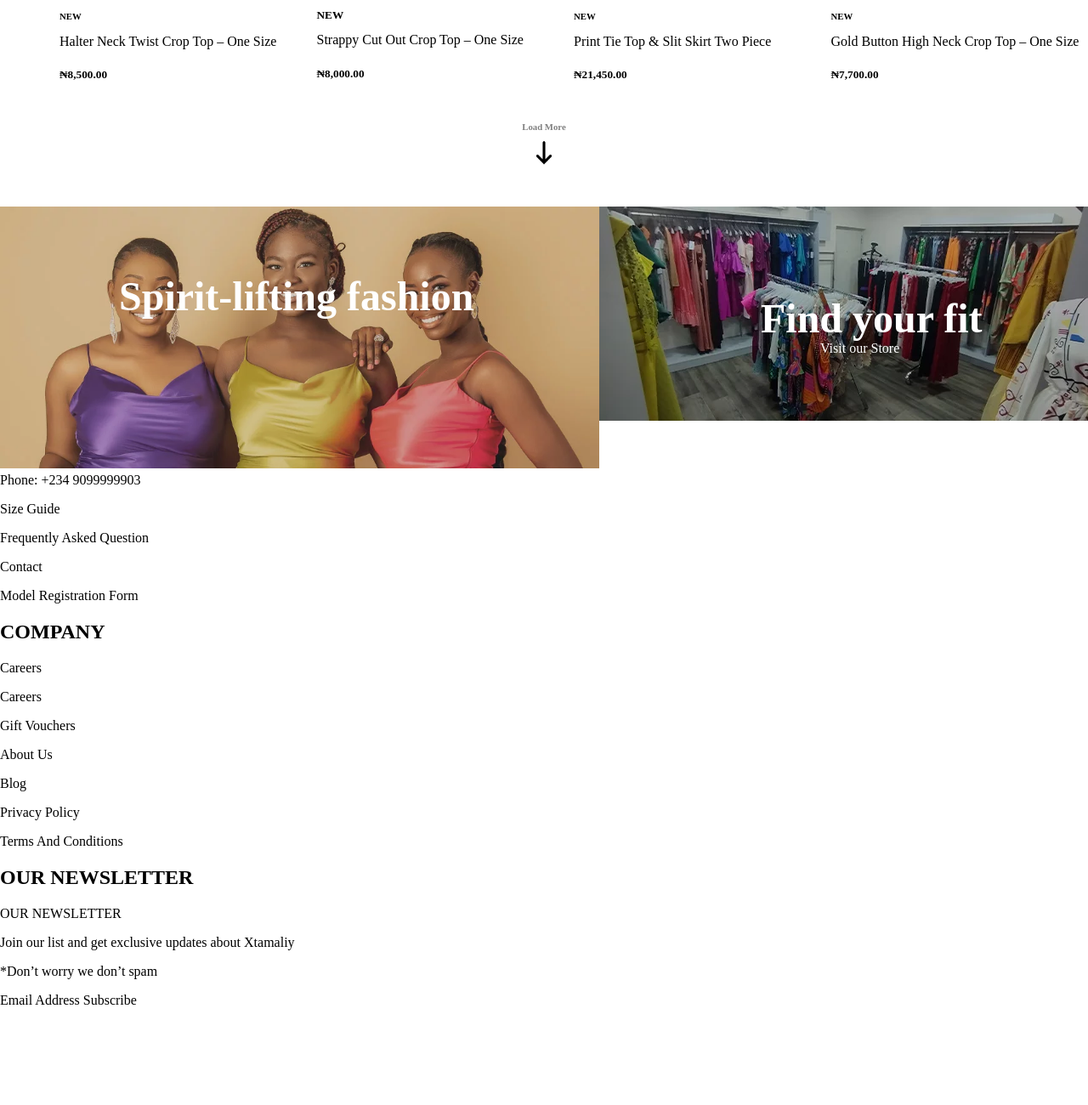
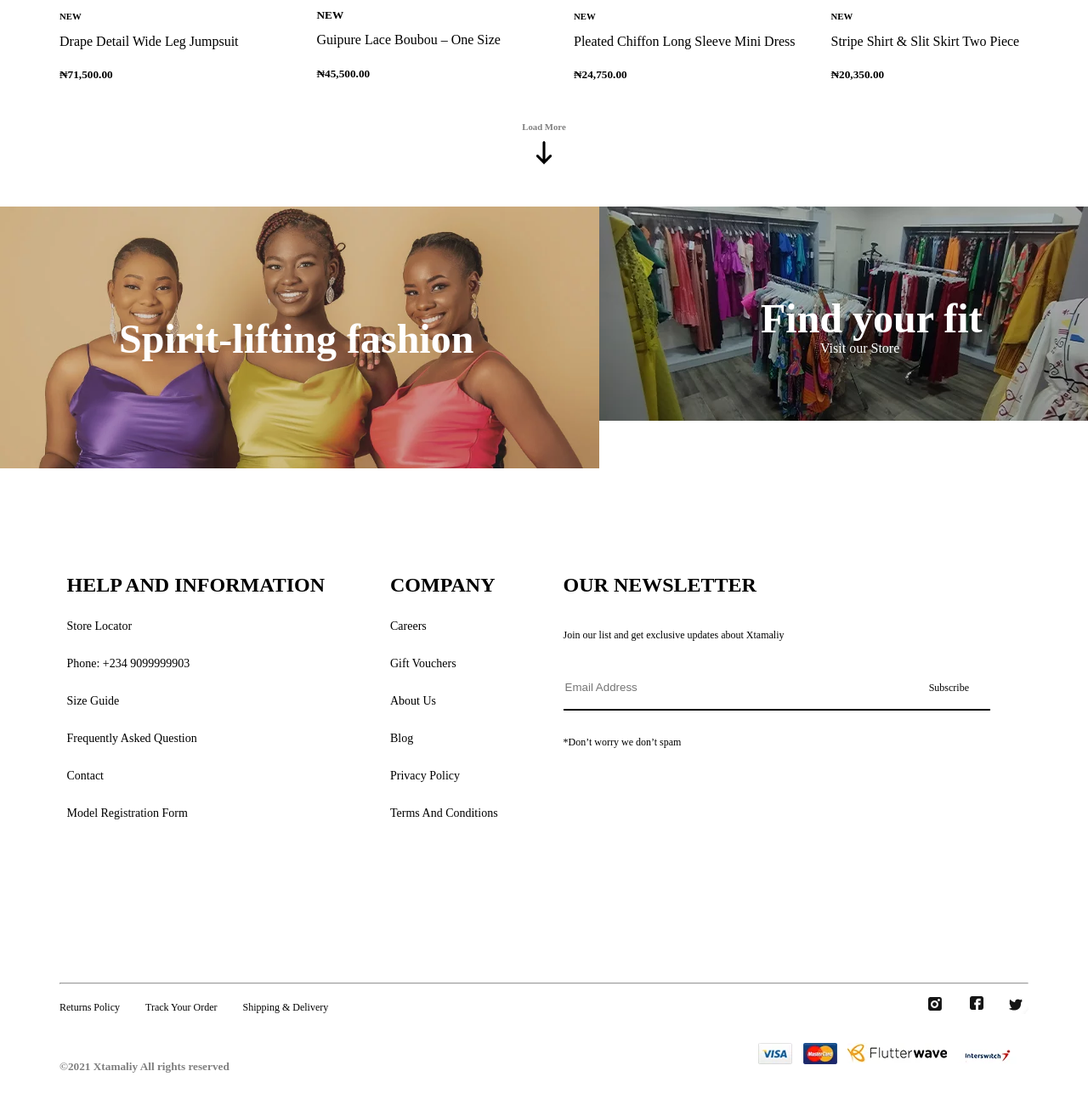
Before and after one commit to Angelicabassey/women-store, a plain HTML site: page index.html in a window 1280 px wide. Shown: the part 2479-3779 px from the top of the page at 85% size. Drawn offline with Linux system fonts and the light colour scheme.

Commit message:
womenstore site

```diff
--- a/index.html
+++ b/index.html
@@ -158,54 +158,54 @@
    <section class="crop-top-sec">
     <div class="crop-top-row">
       <div>
-        <img src="./images/halter neck.webp" class="crop-img1" alt="">
+        <img src="./images/cowl neck.webp" class="crop-img1" alt="">
         <div class="crop-price">
           <h6>NEW</h6>
           <div class="crop-price-content">
 
-          <p>Halter Neck Twist Crop Top – One Size</p>
-          <h5> ₦8,500.00 </h5>
+          <p>Cowl Neck Top & Frill Skirt Two Piece</p>
+          <h5> ₦71,500.00 </h5>
           </div>
         </div>
       </div>
       <div>
-        <img src="./images/gold neck crop top.webp" class="crop-img4" alt="">
+        <img src="./images/puff sleeve.webp" class="crop-img4" alt="">
 
         <!-- <img src="./images/crop-black.jpeg" class="crop-img2" alt=""> -->
         <div class="crop-price">
           <h5>NEW</h5>
 <!--  -->
           <div class="crop-price-content">
-            <p>Strappy Cut Out Crop Top – One Size</p>
-            <h5> ₦8,000.00</h5>
+            <p>Puff Sleeve Asymmetric Tiered Dress</p>
+            <h5> ₦36,650.00</h5>
 
           </div>
           <!--  -->
         </div>
       </div>
       <div >
-        <img src="./images/halter neck.webp" class="crop-img1" alt="">
+        <img src="./images/jean.webp" class="crop-img1" alt="">
 
         <!-- <img src="./images/red-crop-top.jpeg" class="crop-img3" alt=""> -->
         <div class="crop-price">
           <h6>NEW</h6>
                 <!--  -->
            <div  class="crop-price-content">
-            <p>Print Tie Top & Slit Skirt Two Piece </p>
-            <h5> ₦21,450.00</h5>
+            <p>Embroidery and Fringe 3 Quarter Jeans </p>
+            <h5> ₦91,250.00</h5>
           </div>
            </div>
                 <!--  -->
       </div>
       <div >
 
-        <img src="./images/gold neck crop top.webp" class="crop-img4" alt="">
+        <img src="./images/puff sleeve.webp" class="crop-img4" alt="">
         <div class="crop-price">
           <h6>NEW</h6>
                 <!--  -->
                 <div class="crop-price-content">
-                  <p>Gold Button High Neck Crop Top – One Size</p>
-                  <h5>₦7,700.00</h5>
+                  <p>Ankara Midi Boubou – One Size</p>
+                  <h5>₦38,500.00 - ₦40,000.00</h5>
                 </div>
                 <!--  -->
         </div>
@@ -219,41 +219,40 @@
  <section class="crop-top-sec">
   <div class="crop-top-row">
     <div>
-      <img src="./images/halter neck.webp" class="crop-img1" alt="">
+      <img src="./images/jean.webp" class="crop-img1" alt="">
+
       <div class="crop-price">
         <h6>NEW</h6>
         <div class="crop-price-content">
 
-        <p>Halter Neck Twist Crop Top – One Size</p>
-        <h5> ₦8,500.00 </h5>
+        <p>Drape Detail Wide Leg Jumpsuit</p>
+        <h5> ₦71,500.00 </h5>
         </div>
       </div>
     </div>
     <div>
-      <img src="./images/gold neck crop top.webp" class="crop-img4" alt="">
-
-      <!-- <img src="./images/crop-black.jpeg" class="crop-img2" alt=""> -->
+      <img src="./images/halter neck.webp" class="crop-img1" alt="">
       <div class="crop-price">
         <h5>NEW</h5>
 <!--  -->
         <div class="crop-price-content">
-          <p>Strappy Cut Out Crop Top – One Size</p>
-          <h5> ₦8,000.00</h5>
+          <p>Guipure Lace Boubou – One Size</p>
+          <h5> ₦45,500.00</h5>
 
         </div>
         <!--  -->
       </div>
     </div>
     <div >
-      <img src="./images/halter neck.webp" class="crop-img1" alt="">
+      <img src="./images/cowl neck.webp" class="crop-img4" alt="">
 
-      <!-- <img src="./images/red-crop-top.jpeg" class="crop-img3" alt=""> -->
+
       <div class="crop-price">
         <h6>NEW</h6>
               <!--  -->
          <div  class="crop-price-content">
-          <p>Print Tie Top & Slit Skirt Two Piece </p>
-          <h5> ₦21,450.00</h5>
+          <p>Pleated Chiffon Long Sleeve Mini Dress </p>
+          <h5> ₦24,750.00</h5>
         </div>
          </div>
               <!--  -->
@@ -265,8 +264,8 @@
         <h6>NEW</h6>
               <!--  -->
               <div class="crop-price-content">
-                <p>Gold Button High Neck Crop Top – One Size</p>
-                <h5>₦7,700.00</h5>
+                <p>Stripe Shirt & Slit Skirt Two Piece</p>
+                <h5>₦20,350.00</h5>
               </div>
               <!--  -->
       </div>
@@ -308,10 +307,13 @@
 
 <!-- footer1 -->
 
-   <section>
+   <section class="footer-sec">
+      <!--  -->
+      <div class="footer-container">
         <div>
           <h1>HELP AND INFORMATION</h1>
           <!--  -->
+          <div class="footer-content">
             <p>Store Locator</p>
             <p>Phone: +234 9099999903</p>
             <p> Size Guide</p>
@@ -320,39 +322,73 @@
             <p> Model Registration Form </p>
 
 
-
+          </div>
           <!--  -->
         </div>
         <div>
           <h1>COMPANY</h1>
           <!--  -->
+          <div class="footer-content">
             <p>Careers</p>
-            <p>  Careers </p>
           <p>Gift Vouchers  </p>
           <p> About Us</p>
           <p>Blog </p>
           <p>Privacy Policy </p>
           <p>Terms And Conditions </p>
 
+          </div>
 
           <!--  -->
         </div>
         <div>
           <h1>OUR NEWSLETTER</h1>
-            <div>
-              <p>              OUR NEWSLETTER
-              </p>
-              <p>Join our list and get exclusive updates about Xtamaliy
-              </p>
-              <p>*Don’t worry we don’t spam
-              </p>
-Email Address
-Subscribe
+          <div class="footer-content-size">
+            <!-- <p>OUR NEWSLETTER </p> -->
+            <p>Join our list and get exclusive updates about Xtamaliy </p>
+            <input type="text" placeholder="Email Address" class="letter-input" name="" id=""><label for="" class="subscribe"><a href="">Subscribe</a></label>
+            <div class="email-line"></div>
+            <!-- <hr style="width: 100% !important;"> -->
+            <p>*Don’t worry we don’t spam </p>
           </div>
         </div>
         <div></div>
+      </div>
 
    </section>
+         <!--footer  -->
+
+<!-- footer2 -->
+
+ <section class="footer2">
+ <hr class="">
+
+ <div class="footer2-container">
+  <div class="footer2-content">
+    <p>Returns Policy</p>
+    <p> Track Your Order </p>
+    <p>Shipping & Delivery</p>
+  </div>
+
+  <div>
+    <img src="./images/instagram.png" class="social1" alt="">
+    <img src="./images/facebook.png" class="social2" alt="">
+
+    <img src="./images/twitter.png" class="social3" alt="">
+  </div>
+ </div>
+ <!-- footer3 -->
+ <div class="footer3-sec">
+  <div>
+    <h5>    ©2021 Xtamaliy All rights reserved</h5>
+  </div>
+  <div>
+    <img src="./images/partners.png" alt="">
+  </div>
+ </div>
+ <!-- footer3 -->
+
+ </section>
+
 <!--  -->
    <!--  -->
        <!-- cloth section
@@ -366,6 +402,6 @@ Subscribe
         </section>
 
     </main> -->
-    <div style="margin-top: 500px;"></div>
+    <!-- <div style="margin-top: 500px;"></div> -->
   </body>
 </html>
--- a/style/style.css
+++ b/style/style.css
@@ -218,7 +218,7 @@ position: relative;
 }
 .fashion-content{
         margin-left: 140px;
-        bottom: 140px;
+        bottom: 90px;
         font-size: 32px;
         color: #fff;
         position: absolute;
@@ -240,3 +240,77 @@ position: relative;
         font-size: 16px;
 
 }
+.footer-sec{
+        top: 200px;
+        position: relative;
+        margin-left: 40px;
+}
+.footer-container{
+        display: flex;
+        justify-content: space-around;
+}
+.footer-content{
+        font-size: 14px;
+        line-height: 30px;
+}
+.footer-content-size{
+        font-size: 12px;
+        line-height: 50px;
+
+}
+.letter-input{
+        border: 0px !important;
+
+}
+.letter-input:hover{
+        border: 0px !important;
+
+}
+.subscribe{
+        /* margin-top: 200px !important;
+         */
+         right: 140px;
+         position: absolute;
+}
+.subscribe a{
+        color: black;
+}
+.email-line{
+        border: 1px solid;
+        width: 500px;
+}
+.footer2{
+        margin: 70px;
+        top: 300px;
+        position: relative;
+}
+.footer2-container{
+        display: flex;
+        justify-content: space-between;
+}
+.footer2-content{
+        display: flex;
+        gap: 30px;
+        font-size: 12px;
+}
+.social2{
+        top: 4px;
+        position: relative;
+}
+.social3{
+        bottom: 6px;
+        position: relative;
+}
+.footer3{
+        top: 260px;
+        position: relative;
+}
+.footer3-sec{
+        display: flex;
+        justify-content: space-between;
+        top: 20px;
+        position: relative;
+}
+.footer3-sec h5{
+        color: gray;
+}
```
Also changed, not shown: images/facebook.png (added), images/instagram.png (added), images/partners.png (added), images/twitter.png (added), 1 other file. Lines whose indentation alone changed are shown as unchanged.
